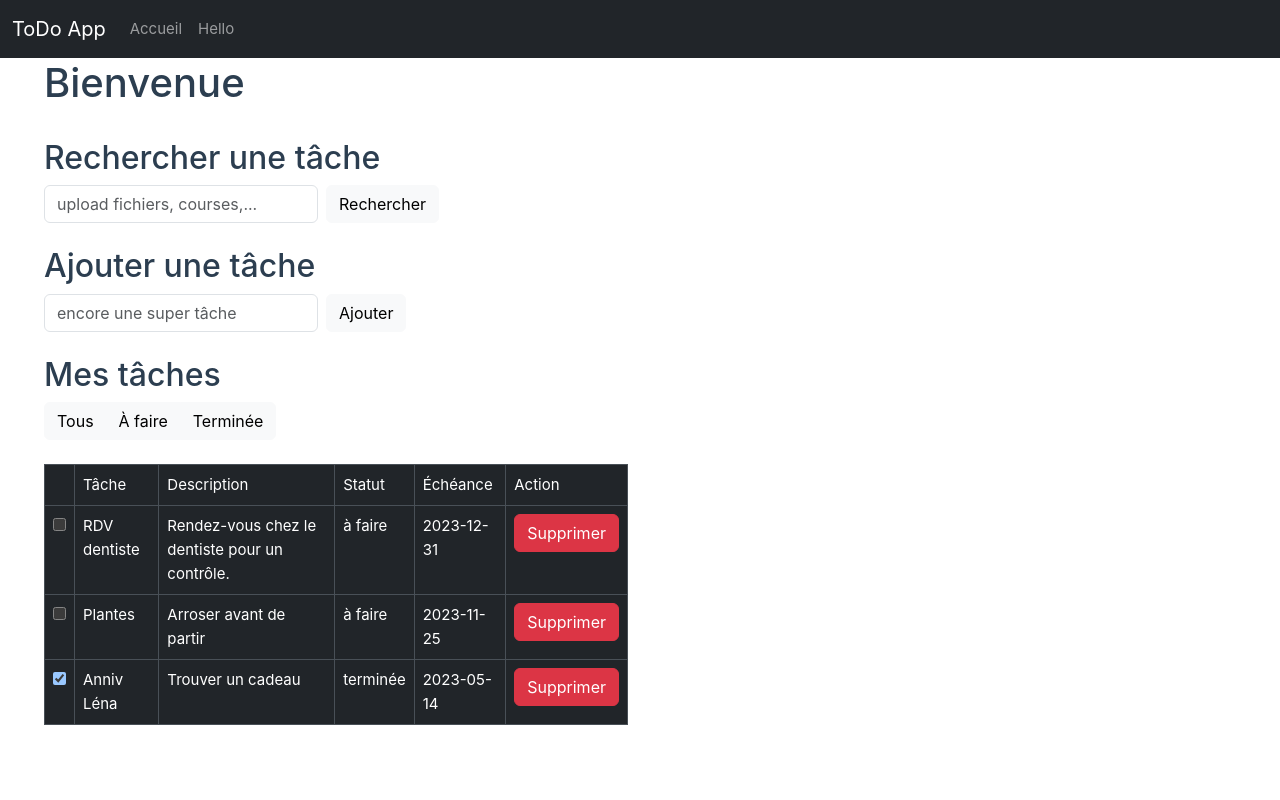
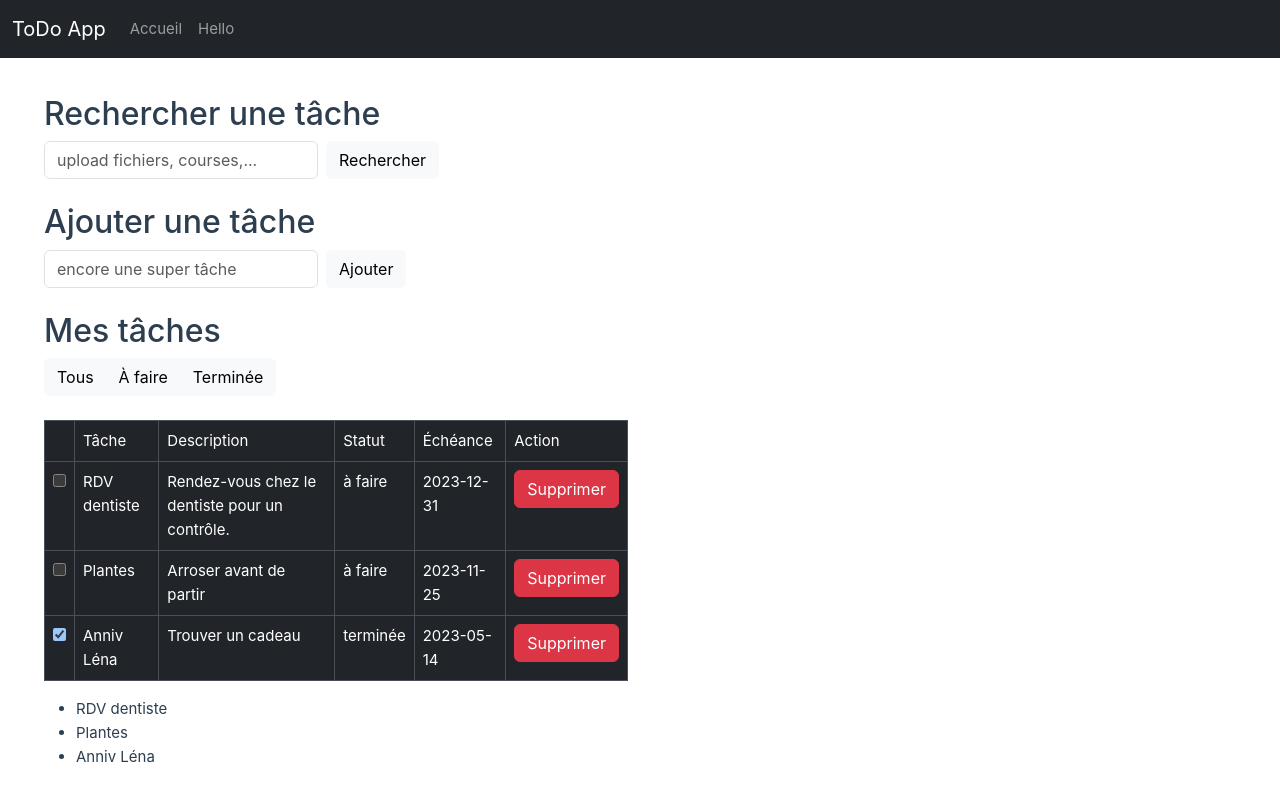
Before and after one commit to zoyasia/ToDo-List, a Vue app: page / in a window 1280 px wide. Built offline with nearby package versions, Linux system fonts and the light colour scheme.

Commit message:
installation pinia, creation du store

```diff
--- a/package.json
+++ b/package.json
@@ -1,5 +1,5 @@
 {
-  "name": " to-do",
+  "name": "to-do",
   "version": "0.0.0",
   "private": true,
   "scripts": {
@@ -10,8 +10,10 @@
     "type-check": "vue-tsc --noEmit -p tsconfig.app.json --composite false"
   },
   "dependencies": {
+    "pinia": "^2.1.7",
     "vue": "^3.3.4",
-    "vue-router": "^4.2.5"
+    "vue-router": "^4.2.5",
+    "vuex": "^4.0.2"
   },
   "devDependencies": {
     "@tsconfig/node18": "^18.2.2",
--- a/src/App.vue
+++ b/src/App.vue
@@ -1,8 +1,3 @@
-<script setup lang="ts">
-import { RouterView } from 'vue-router';
-import NavBar from './components/NavBar.vue';
-</script>
-
 <template>
   <main>
     <NavBar></NavBar>
@@ -10,61 +5,7 @@
   </main>
 </template>
 
-<style></style>
-
-
-
-
-
-
-
-
-
-
-<!-- <script setup lang="ts">
-import HelloWorld from './components/HelloWorld.vue'
-import TheWelcome from './components/TheWelcome.vue'
+<script setup lang="ts">
+import { RouterView } from 'vue-router';
+import NavBar from './components/NavBar.vue';
 </script>
-
-<template>
-  <header>
-    <img alt="Vue logo" class="logo" src="./assets/logo.svg" width="125" height="125" />
-
-    <div class="wrapper">
-      <HelloWorld msg="You did it!" />
-    </div>
-  </header>
-
-  <main>
-    <TheWelcome />
-  </main>
-</template>
-
-<style scoped>
-header {
-  line-height: 1.5;
-}
-
-.logo {
-  display: block;
-  margin: 0 auto 2rem;
-}
-
-@media (min-width: 1024px) {
-  header {
-    display: flex;
-    place-items: center;
-    padding-right: calc(var(--section-gap) / 2);
-  }
-
-  .logo {
-    margin: 0 2rem 0 0;
-  }
-
-  header .wrapper {
-    display: flex;
-    place-items: flex-start;
-    flex-wrap: wrap;
-  }
-}
-</style> -->
--- a/src/components/Home.vue
+++ b/src/components/Home.vue
@@ -1,5 +1,5 @@
 <template>
-    <div class="container text-align-center">
+    <div id="home" class="container text-align-center">
         <h1>Bienvenue</h1>
 
         <br>
@@ -40,6 +40,16 @@
                 <List :tasks="filteredTasks" @delete="removeTask"></List>
         </div>
 
+        <div>
+            <ul>
+                <li v-for="task in taskStore.tasks">
+                    <span>{{ task.title }}</span>
+                    <span> </span>
+                    <span></span>
+                </li>
+            </ul>
+        </div>
+
     </div>
 </template>
 
@@ -49,8 +59,14 @@
 import Task from './Task.vue';
 import List from './List.vue';
 
+import { useTaskStore } from '../store/store';
 
 export default {
+
+    setup() {
+    const taskStore = useTaskStore()
+    return { taskStore}
+  },
 
     components: {
         SearchBar,
@@ -169,7 +185,6 @@
             // associer les deux filtres pour que la recherche s'effectue dans le tableau déjà filtré par statut
             return filteredByStatus.filter(item => filteredByName.includes(item));
         },
-
     }
 }
 
--- a/src/components/List.vue
+++ b/src/components/List.vue
@@ -1,5 +1,5 @@
 <template>
-    <table class="table table-bordered">
+    <table class="table table-bordered" id="list">
         <thead>
             <tr>
                 <th class="col"></th>
--- a/src/components/NavBar.vue
+++ b/src/components/NavBar.vue
@@ -1,5 +1,5 @@
 <template>
-    <nav class="navbar bg-dark navbar-expand-lg fixed-top" data-bs-theme="dark">
+    <nav id="nav" class="navbar bg-dark navbar-expand-lg fixed-top" data-bs-theme="dark">
         <div class="container-fluid">
             <router-link to="/" class="navbar-brand">ToDo App</router-link>
             <button class="navbar-toggler" type="button" data-bs-toggle="collapse" data-bs-target="#navbarNav"
--- a/src/components/SearchBar.vue
+++ b/src/components/SearchBar.vue
@@ -1,5 +1,5 @@
 <template>
-  <div class="row g-2 align-items-center">
+  <div class="row g-2 align-items-center" id="searchBar">
     <div class="col-auto">
       <input type="text" class="form-control" v-model="query" placeholder="upload fichiers, courses,... ">
     </div>
--- a/src/components/Task.vue
+++ b/src/components/Task.vue
@@ -1,4 +1,5 @@
-<template>
+<template id="table">
+
 
 
                 <th>{{ taskTitle }}</th>
--- a/src/main.ts
+++ b/src/main.ts
@@ -2,6 +2,7 @@
 
 import { createApp } from 'vue';
 import { createRouter, createWebHistory } from 'vue-router';
+import { createPinia } from 'pinia';
 
 import App from './App.vue';
 import Hello from './components/Hello.vue';
@@ -17,9 +18,12 @@
     ]
 });
 
+const pinia = createPinia()
+
 const app = createApp(App)
 // Make sure to _use_ the router instance to make the
 // whole app router-aware.
 app.use(router)
+app.use(pinia)
 
 app.mount('#app')
--- /dev/null
+++ b/src/store/store.ts
@@ -0,0 +1,34 @@
+import { defineStore } from 'pinia'
+
+// convention de nommage = useNomDuStore
+export const useTaskStore = defineStore('taskStore', {
+    state:()=> ({
+        tasks:[
+            {
+                id: 1,
+                title: 'RDV dentiste',
+                description: 'Rendez-vous chez le dentiste pour un contrôle.',
+                deadline: '2023-12-31',
+                status: 'à faire',
+                selected: false,
+            },
+            {
+                id: 2,
+                title: 'Plantes',
+                description: 'Arroser avant de partir',
+                deadline: '2023-11-25',
+                status: 'à faire',
+                selected: false,
+            },
+            {
+                id: 3,
+                title: 'Anniv Léna',
+                description: 'Trouver un cadeau',
+                deadline: '2023-05-14',
+                status: 'terminée',
+                selected: true,
+            }
+        ]
+    })
+
+})
```
Also changed, not shown: 1 other file (tests, documents, lock files or other folders).
